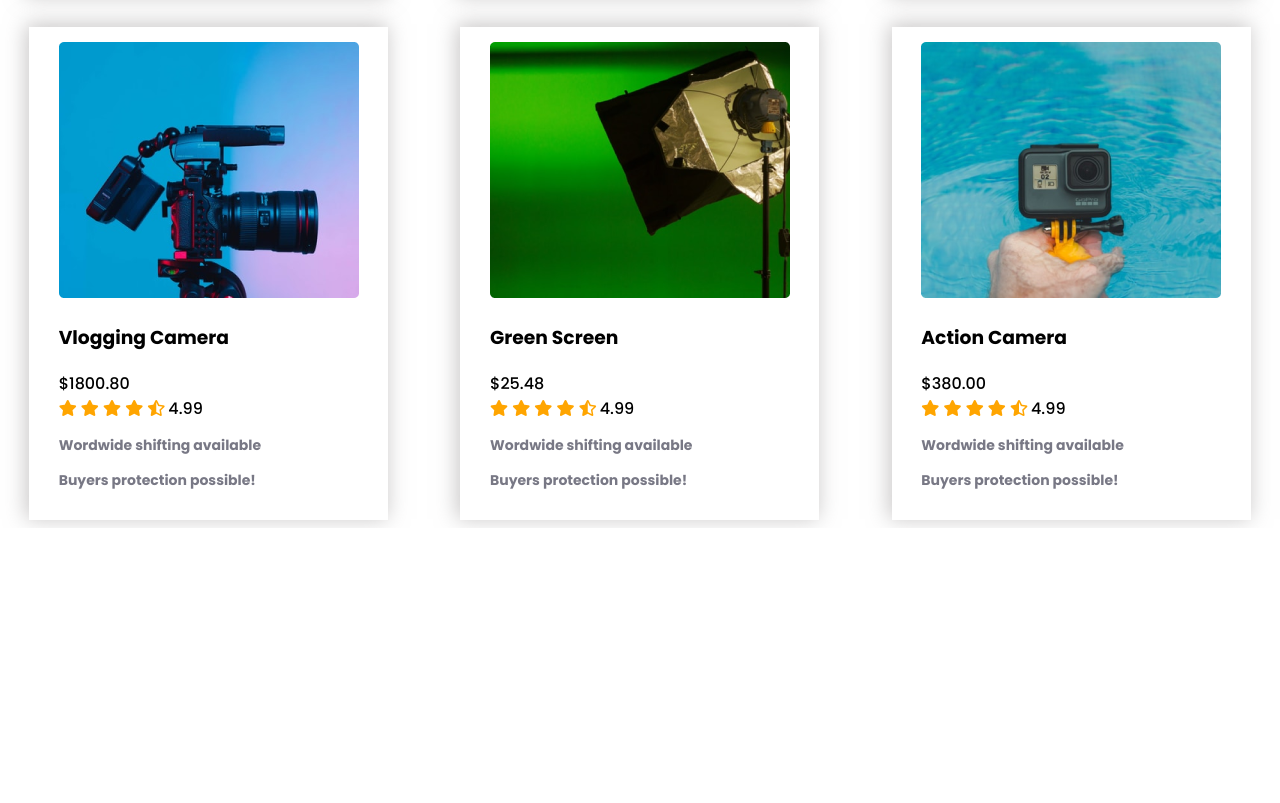
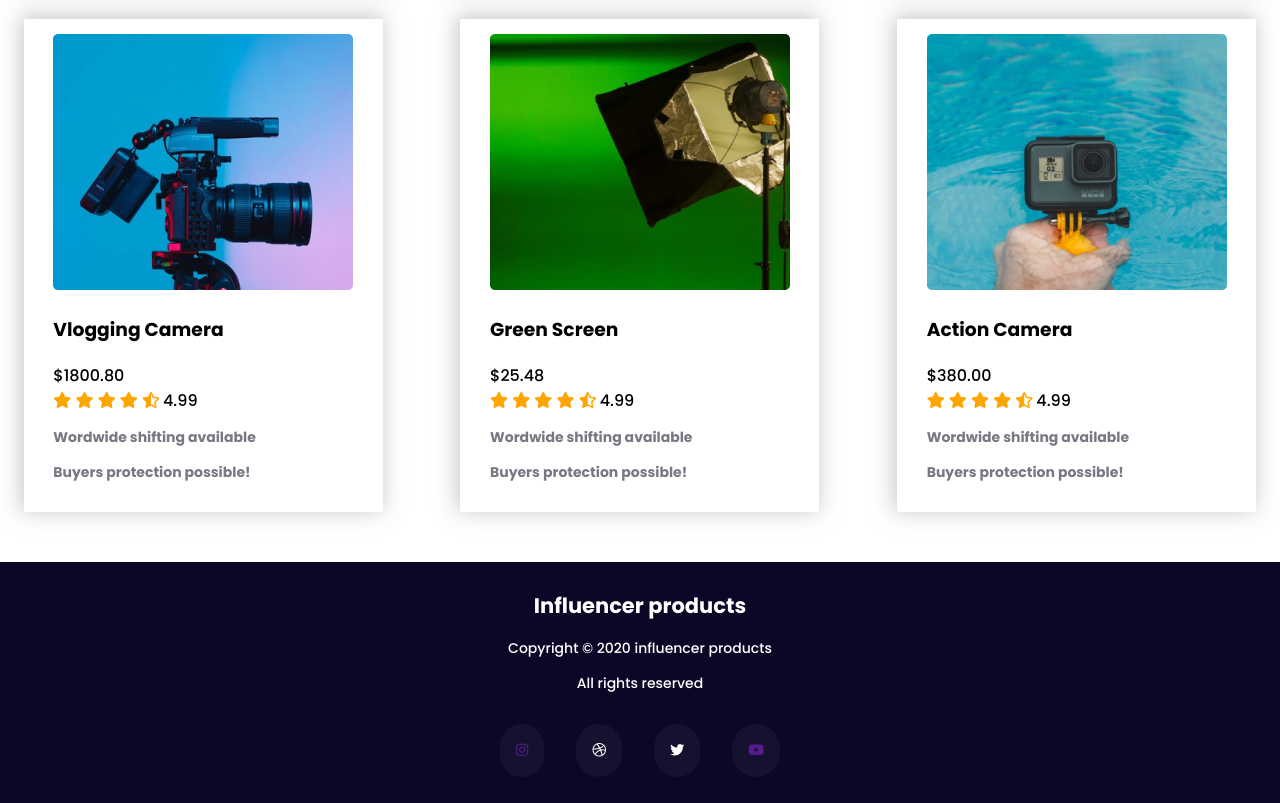
Before and after one commit to SohanaN/a2-influencer-gear, a plain HTML site: page index.html in a window 1280 px wide. Shown: the part 1781-2584 px from the top of the page. Before the commit the page ends 2309 px from the top, so only its background shows below. Drawn offline with Linux system fonts and the light colour scheme.

Commit message:
footer part added

```diff
--- a/css/style.css
+++ b/css/style.css
@@ -5,6 +5,7 @@
 /* utilities  */
 body{
     font-family: 'Poppins', sans-serif;
+    margin: 0;
 }
 
 /* header part  */
@@ -121,3 +122,29 @@ margin-bottom:30px;
     font-size: 14px;
     color: #787885;
 }
+
+/*----------------\*
+   ....footer....
+*\----------------*/
+footer{
+    background: #0A0826;
+    color:#fff;
+    text-align: center;
+    padding: 10px;
+    margin-top: 50px;
+    font-weight: light;
+    font-size: 14px;
+}
+.footer-icons{
+    display: flex;
+    justify-content: center;
+    align-items: center;
+}
+.social-media{
+    padding: 16px;
+    margin: 16px;
+    background: rgba(255, 255, 255, 0.04);
+    border-radius: 50px;
+    font-size: 1em;
+    cursor: pointer;
+}
--- a/index.html
+++ b/index.html
@@ -51,13 +51,13 @@
         <section class="logos">
             <hr>
             <div class="all-logos">
-                <div class="logo"><img src="images/logos/Alibaba.svg" alt=""></div>
-                <div class="logo"><img src="images/logos/Amazon.svg" alt=""></div>
-                <div class="logo"><img src="images/logos/Daraz.pk Logo.svg" alt=""></div>
-                <div class="logo"><img src="images/logos/Ebay.svg" alt=""></div>
-                <div class="logo"><img src="images/logos/Rakuten.svg" alt=""></div>
-                <div class="logo"><img src="images/logos/Target.svg" alt=""></div>
-                <div class="logo"><img src="images/logos/Walmart.svg" alt=""></div>
+                <div class="logo"><a href="#"><img src="images/logos/Alibaba.svg" alt=""></div></a>
+                <div class="logo"><a href="#"><img src="images/logos/Amazon.svg" alt=""></div></a>
+                <div class="logo"><a href="#"><img src="images/logos/Daraz.pk Logo.svg" alt=""></div></a>
+                <div class="logo"><a href="#"><img src="images/logos/Ebay.svg" alt=""></div></a>
+                <div class="logo"><a href="#"><img src="images/logos/Rakuten.svg" alt=""></div></a>
+                <div class="logo"><a href="#"><img src="images/logos/Target.svg" alt=""></div></a>
+                <div class="logo"><a href="#"><img src="images/logos/Walmart.svg" alt=""></div></a>
             </div>
             <hr>
         </section>
@@ -311,6 +311,20 @@
             </div>
         </section>
     </main>
+    <!-- Footer part start -->
+    <footer>
+        <div class="footer-text">
+            <h2>Influencer products</h2>
+            <p>Copyright &copy; 2020 influencer products</p>
+            <p>All rights reserved</p>
+        </div>
+        <div class="footer-icons">
+            <div class="social-media"><a href=""><i class="fab fa-instagram"></i></a></div>
+            <div class="social-media"><a href=""></a><i class="fab fa-dribbble"></i></div>
+            <div class="social-media"><a href=""></a><i class="fab fa-twitter"></i></div>
+            <div class="social-media"><a href=""><i class="fab fa-youtube"></i></a></div>
+        </div>
+    </footer>
 </body>
 
 </html>
```
